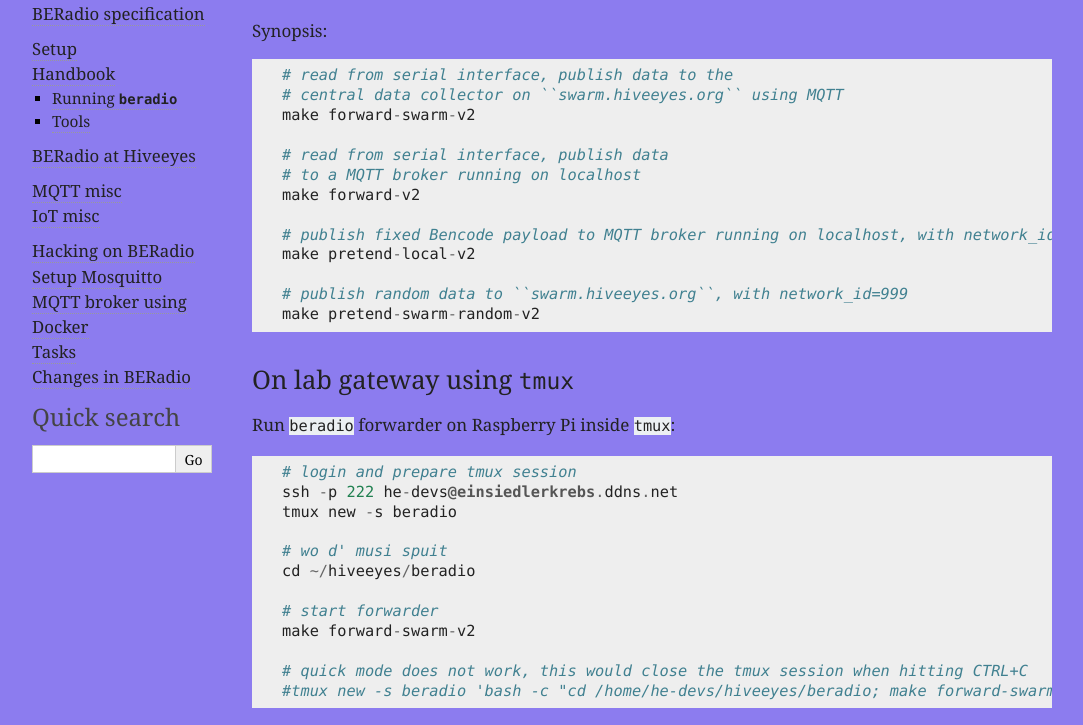
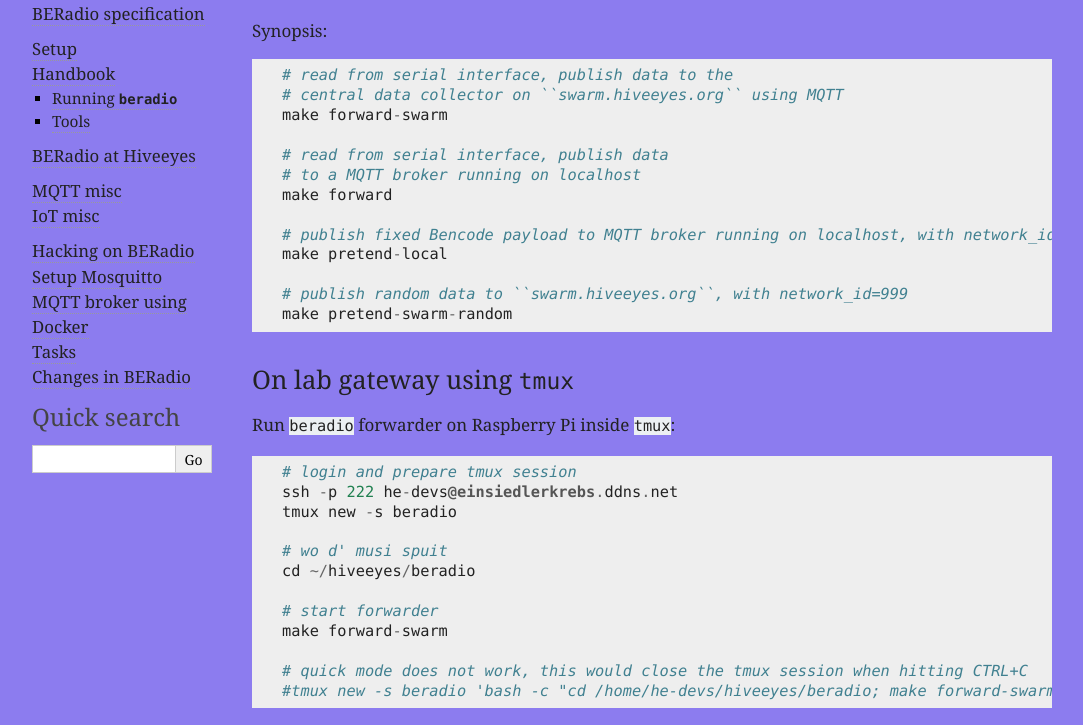
Before and after one commit to hiveeyes/beradio, a Sphinx documentation site: the page built from doc/source/handbook.rst, in a window 1280 px wide and 1400 px high. Shown: the part 225-950 px from the top of the window, without its empty margins (42-1125 px from the left). Built offline with Sphinx 7.4.7, drawn with Linux system fonts in a browser that asks for light colours.

Commit message:
update docs

```diff
--- a/doc/source/handbook.rst
+++ b/doc/source/handbook.rst
@@ -19,17 +19,17 @@
 
     # read from serial interface, publish data to the
     # central data collector on ``swarm.hiveeyes.org`` using MQTT
-    make forward-swarm-v2
+    make forward-swarm
 
     # read from serial interface, publish data
     # to a MQTT broker running on localhost
-    make forward-v2
+    make forward
 
     # publish fixed Bencode payload to MQTT broker running on localhost, with network_id=999
-    make pretend-local-v2
+    make pretend-local
 
     # publish random data to ``swarm.hiveeyes.org``, with network_id=999
-    make pretend-swarm-random-v2
+    make pretend-swarm-random
 
 
 On lab gateway using ``tmux``
@@ -44,10 +44,10 @@
     cd ~/hiveeyes/beradio
 
     # start forwarder
-    make forward-swarm-v2
+    make forward-swarm
 
     # quick mode does not work, this would close the tmux session when hitting CTRL+C
-    #tmux new -s beradio 'bash -c "cd /home/he-devs/hiveeyes/beradio; make forward-swarm-v2; exec bash"'
+    #tmux new -s beradio 'bash -c "cd /home/he-devs/hiveeyes/beradio; make forward-swarm; exec bash"'
 
 Attach to running instance::
 
@@ -124,4 +124,4 @@
 
 Send random BERadio version 2 messages to the testing channel (network_id=999) on ``swarm.hiveeyes.org``::
 
-    watch -n0.5 make pretend-swarm-random-v2
+    watch -n0.5 make pretend-swarm-random
```
